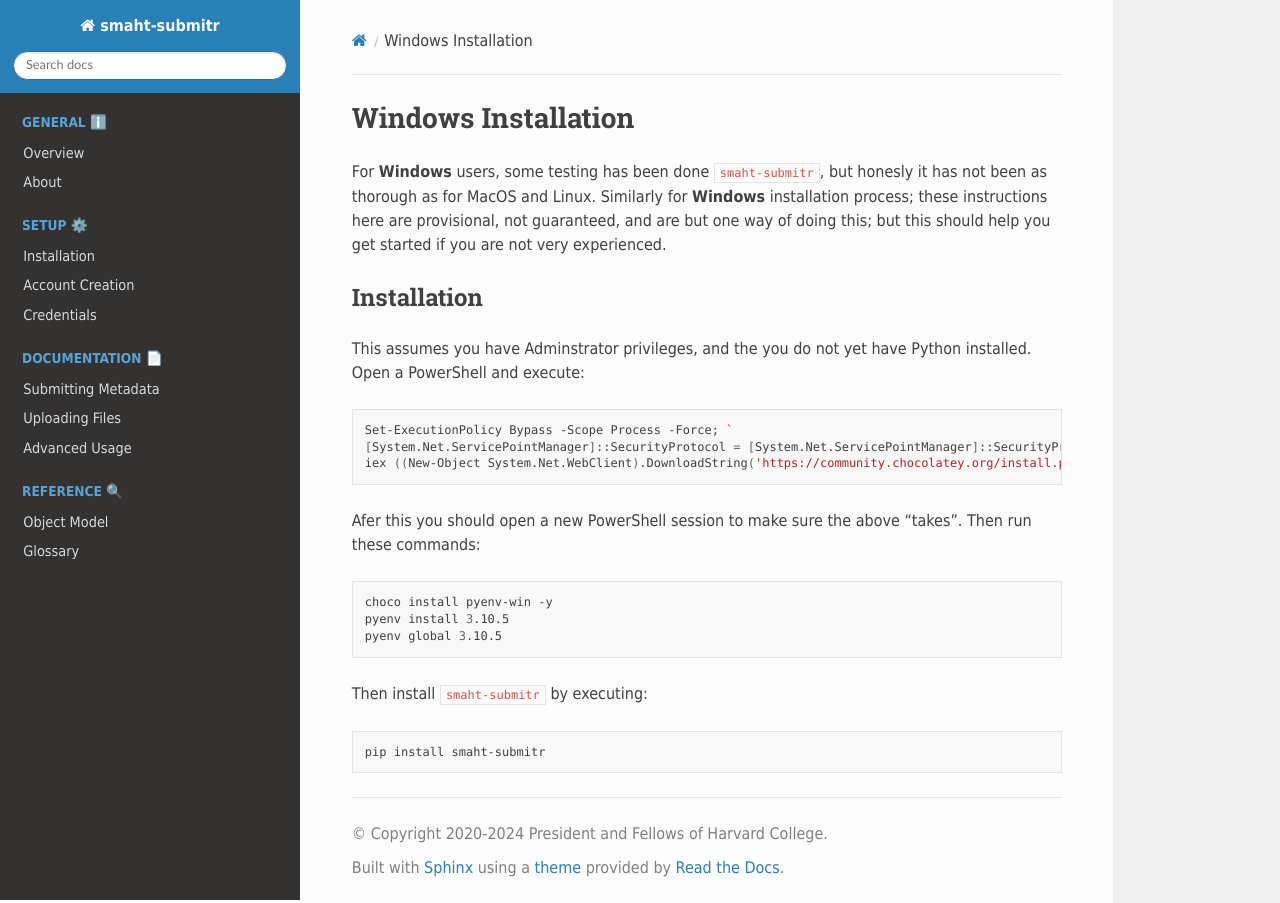
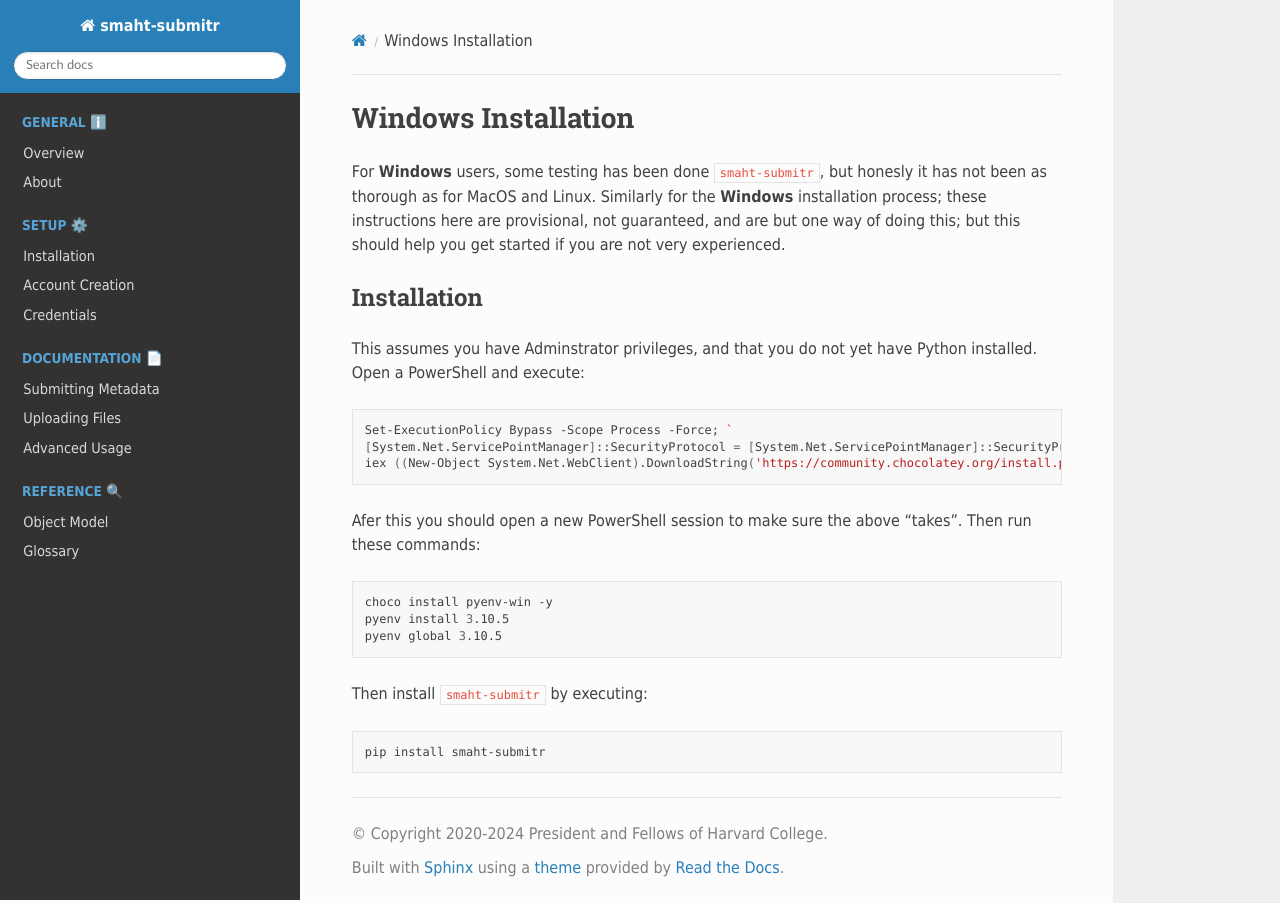
Before and after one commit to smaht-dac/submitr, a Sphinx documentation site: the page built from docs/source/windows_installation.rst, in a window 1280 px wide. Built offline with Sphinx 7.4.7 and the Read the Docs theme 3.1.0, drawn with Linux system fonts in a browser that asks for light colours.

Commit message:
thug commit for docs

```diff
--- a/docs/source/object_model.rst
+++ b/docs/source/object_model.rst
@@ -152,7 +152,7 @@
 
 .. raw:: html
 
-    <span style="color:#aaaaaa;">[ <small>Generated: 2025-02-13 3:33 PM EST | <a target='_blank' style="color:#aaaaaa" href='https://data.smaht.org/profiles/?format=json'>data.smaht.org</a> 0.133.6</small> ]</span><p />
+    <span style="color:#aaaaaa;">[ <small>Generated: 2025-02-13 3:42 PM EST | <a target='_blank' style="color:#aaaaaa" href='https://data.smaht.org/profiles/?format=json'>data.smaht.org</a> 0.133.6</small> ]</span><p />
     <p />
 
 
--- a/docs/source/windows_installation.rst
+++ b/docs/source/windows_installation.rst
@@ -7,14 +7,14 @@
 
 For **Windows** users, some testing has been done ``smaht-submitr``,
 but honesly it has not been as thorough as for MacOS and Linux.
-Similarly for **Windows** installation process; these instructions here are
-provisional, not guaranteed, and are but one way of doing this;
+Similarly for the **Windows** installation process;
+these instructions here are provisional, not guaranteed, and are but one way of doing this;
 but this should help you get started if you are not very experienced.
 
 Installation
 ============
 
-This assumes you have Adminstrator privileges, and the you do not yet have Python installed.
+This assumes you have Adminstrator privileges, and that you do not yet have Python installed.
 Open a PowerShell and execute:
 
 .. code-block:: bash
```
